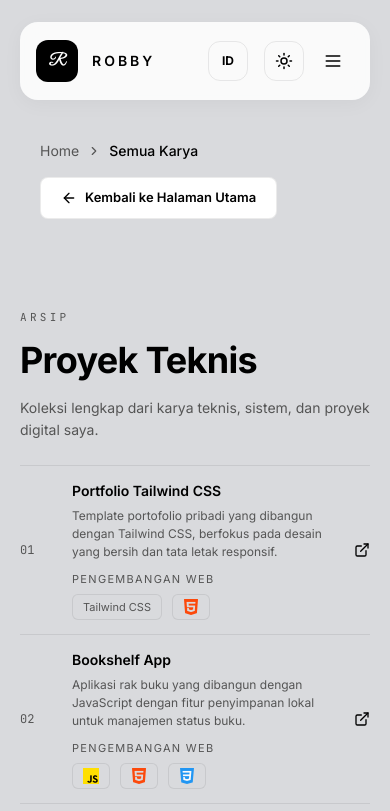
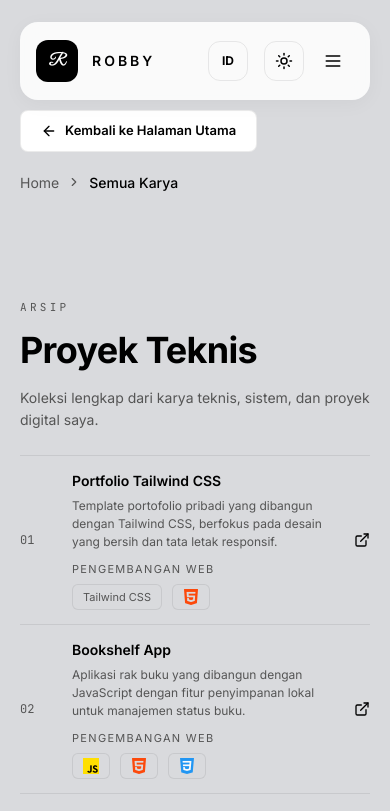
Before and after one commit to Raflyromeo/robby-portfolio, a Next.js app: page /work in a window 390 px wide. Shown: the top 811 px of the page. Built offline with nearby package versions, Linux system fonts and the light colour scheme; no server answers.

Commit message:
fix: memperbaiki overlap z-index dan layout responsif pada header halaman work

```diff
--- a/app/work/page.jsx
+++ b/app/work/page.jsx
@@ -21,18 +21,18 @@ export default function Work() {
     <main style={{ position: "relative" }}>
       <WorkHeader />
 
-      <section style={{ maxWidth: '1200px', margin: '0 auto', padding: '140px 40px 0', position: 'relative', zIndex: 10 }}>
+      <section className="relative z-20 mx-auto max-w-[1200px] px-5 pt-[110px] sm:px-10 sm:pt-[140px]">
         <Reveal>
-          <div style={{ display: 'flex', justifyContent: 'space-between', alignItems: 'center', flexWrap: 'wrap', gap: '16px' }}>
-            <div style={{ display: 'flex', alignItems: 'center', gap: '8px', fontSize: '14px', color: 'var(--muted)', fontFamily: 'Inter, sans-serif' }}>
-              <Link href="/" style={{ color: 'var(--muted)', textDecoration: 'none', transition: 'color 0.2s ease' }} onMouseOver={(e) => e.currentTarget.style.color = 'var(--text)'} onMouseOut={(e) => e.currentTarget.style.color = 'var(--muted)'}>
+          <div className="flex flex-col-reverse items-start gap-5 sm:flex-row sm:items-center sm:justify-between">
+            <div className="flex items-center gap-2 font-['Inter',sans-serif] text-[14px] text-[var(--muted)]">
+              <Link href="/" className="text-[var(--muted)] no-underline transition-colors duration-200 hover:text-[var(--text)]">
                 Home
               </Link>
               <ChevronRight size={14} />
-              <span style={{ color: 'var(--text)', fontWeight: 500 }}>{language === 'id' ? 'Semua Karya' : 'All Work'}</span>
+              <span className="font-medium text-[var(--text)]">{language === 'id' ? 'Semua Karya' : 'All Work'}</span>
             </div>
 
-            <Link href="/" style={{ display: 'inline-flex', alignItems: 'center', gap: '8px', fontSize: '13px', fontWeight: 600, padding: '10px 20px', borderRadius: '8px', background: 'var(--surface)', border: '1px solid var(--line)', color: 'var(--text)', textDecoration: 'none', transition: 'all 0.2s ease' }} onMouseOver={(e) => { e.currentTarget.style.background = 'var(--line)'; e.currentTarget.style.transform = 'translateY(-2px)'; }} onMouseOut={(e) => { e.currentTarget.style.background = 'var(--surface)'; e.currentTarget.style.transform = 'translateY(0)'; }}>
+            <Link href="/" className="inline-flex items-center gap-2 rounded-lg border border-[var(--line)] bg-[var(--surface)] px-5 py-2.5 text-[13px] font-semibold text-[var(--text)] no-underline transition-all duration-200 hover:-translate-y-0.5 hover:bg-[var(--line)]">
               <ArrowLeft size={16} />
               {language === 'id' ? 'Kembali ke Halaman Utama' : 'Back to Home'}
             </Link>
@@ -40,7 +40,7 @@ export default function Work() {
         </Reveal>
       </section>
 
-      <div style={{ marginTop: '-40px' }}>
+      <div className="-mt-6 sm:-mt-10">
         <TechnicalArchive projects={technical} />
       </div>
 
```
